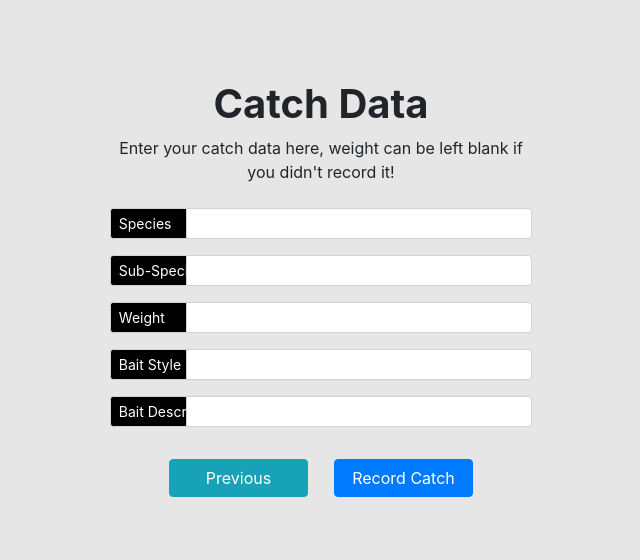
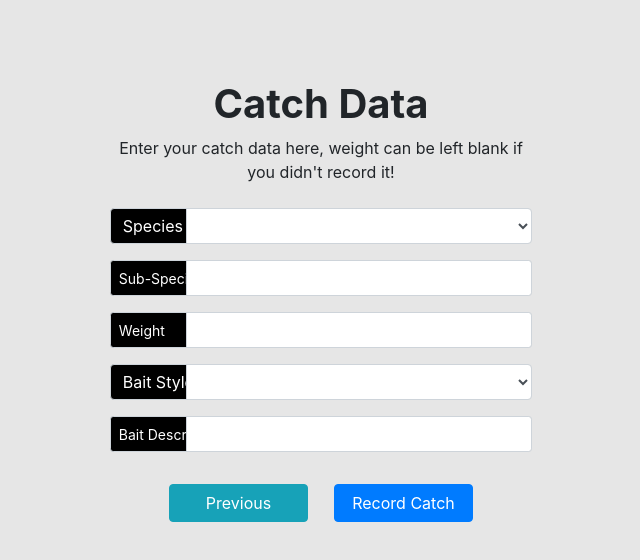
Before and after one commit to MCombs-92/Fishing-Records-Frontend, an Angular app: page /fish/create in a window 1280 px wide. Shown: the top 560 px of the page, without its empty margins (319-959 px from the left). Built offline with nearby package versions, Linux system fonts and the light colour scheme.

Commit message:
Updated create functions to support future functionality

```diff
--- a/src/app/Fish/fish-create/fish-create.component.css
+++ b/src/app/Fish/fish-create/fish-create.component.css
@@ -24,6 +24,11 @@
     background-color: black;
     color: white;
     width: 6vw;
+    height: 4.5vh;
+    text-align: center;
+}
+#content input, #content select {
+    height: 4.5vh;
 }
 
 #function {
--- a/src/app/Fish/fish-create/fish-create.component.html
+++ b/src/app/Fish/fish-create/fish-create.component.html
@@ -6,11 +6,13 @@
       <p>Enter your catch data here, weight can be left blank if you didn't record it!</p>
     </div>
 
-    <div class="input-group input-group-sm mb-3">
-        <div class="input-group-prepend">
-          <label class="input-group-text" for="Species">Species</label>
-        </div>
-        <input [(ngModel)]="fish.Species" name="Species" type="text" class="form-control" id="Species">
+    <div class="input-group mb-3">
+      <div class="input-group-prepend">
+        <label class= "input-group-text" for="Species">Species</label>
+      </div>
+      <select [(ngModel)]="fish.Species" name="Species" class="form-control" id="Species">
+        <option *ngFor="let species of species">{{ species }}</option>
+      </select >
     </div>
 
     <div class="input-group input-group-sm mb-3">
@@ -27,11 +29,13 @@
         <input [(ngModel)]="fish.Weight" name="Weight" type="text" class="form-control" id="Weight">
     </div>
 
-    <div class="input-group input-group-sm mb-3">
-        <div class="input-group-prepend">
-          <label class="input-group-text" for="BaitStyle">Bait Style</label>
-        </div>
-        <input [(ngModel)]="fish.BaitStyle" name="BaitStyle" type="text" class="form-control" id="BaitStyle">
+    <div class="input-group mb-3">
+      <div class="input-group-prepend">
+        <label class= "input-group-text" for="BaitStyle">Bait Style</label>
+      </div>
+      <select [(ngModel)]="fish.BaitStyle" name="BaitStyle" class="form-control" id="BaitStyle">
+        <option *ngFor="let bait of baits">{{ bait }}</option>
+      </select >
     </div>
 
     <div class="input-group input-group-sm mb-3">
--- a/src/app/Fish/fish-create/fish-create.component.ts
+++ b/src/app/Fish/fish-create/fish-create.component.ts
@@ -15,6 +15,24 @@ export class FishCreateComponent implements OnInit {
 
   fish: Fish = new Fish;
 
+  species: string[] = [
+    "Catfish",
+    "Bass",
+    "Drum",
+    "Sunfish/Bream",
+    "Carp",
+    "Alligator Gar"
+
+  ];
+
+  baits: string[]= [
+    "Live",
+    "Cut",
+    "Lure",
+    "Synthetic",
+    "Other"
+  ]
+
   create(): void {
     this.fishsvc.create(this.fish).subscribe(resp=> {
       console.log(resp);
--- a/src/app/Fish/fish-list/fish-list.component.html
+++ b/src/app/Fish/fish-list/fish-list.component.html
@@ -19,7 +19,11 @@
       <tr *ngFor="let f of fish">
         <td >{{ f.SubSpecies }}</td>
         <td>{{ f.Weight }}</td>
-            <td>{{ f.BaitDesc }}</td>
+        <td>
+          <span>{{f.BaitStyle}}</span>
+          <span> - </span>
+          <span>{{ f.BaitDesc }}</span>
+        </td>
         <td>
           <span class = "edit"><a routerLink="/fish/edit/{{f.Id}}">Edit Record</a></span>
           <span> | </span>
```
Lines whose indentation alone changed are shown as unchanged.
